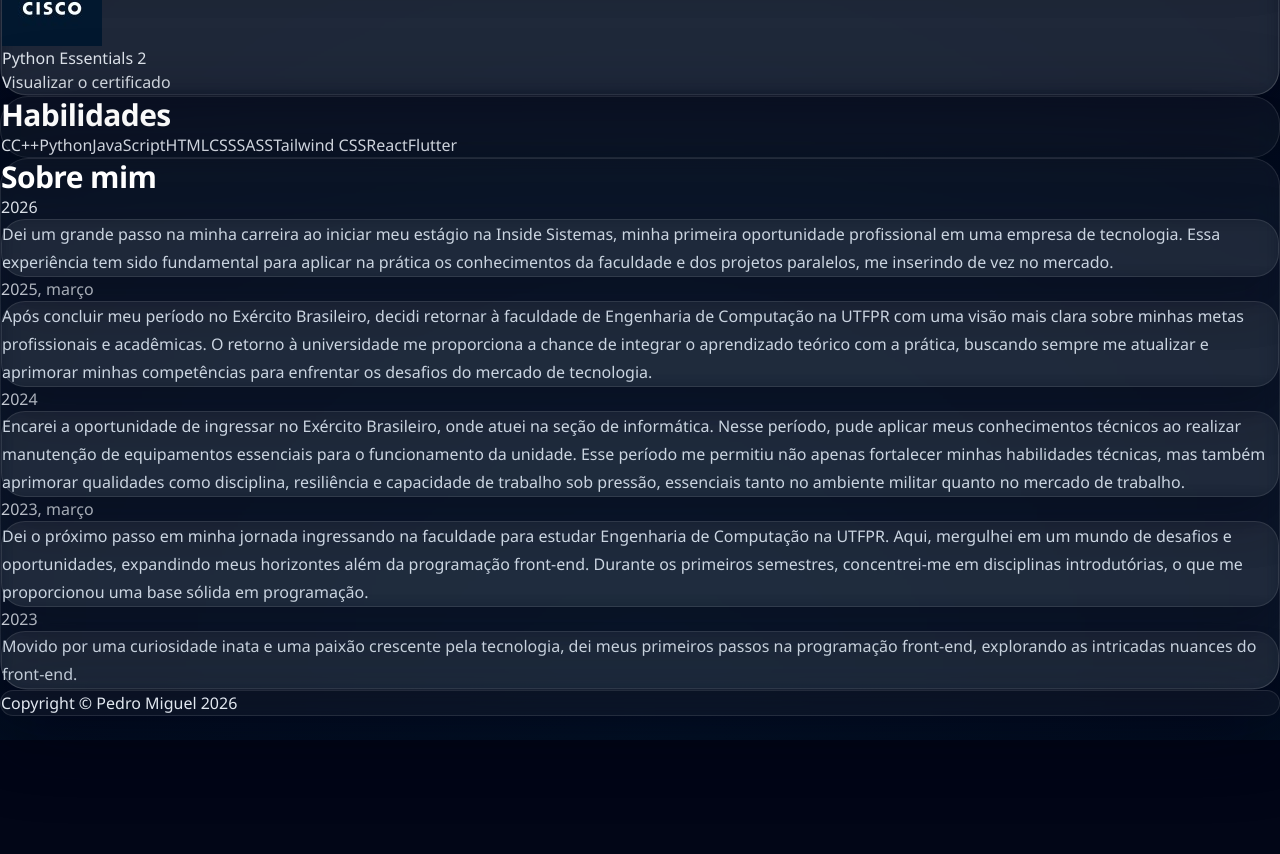
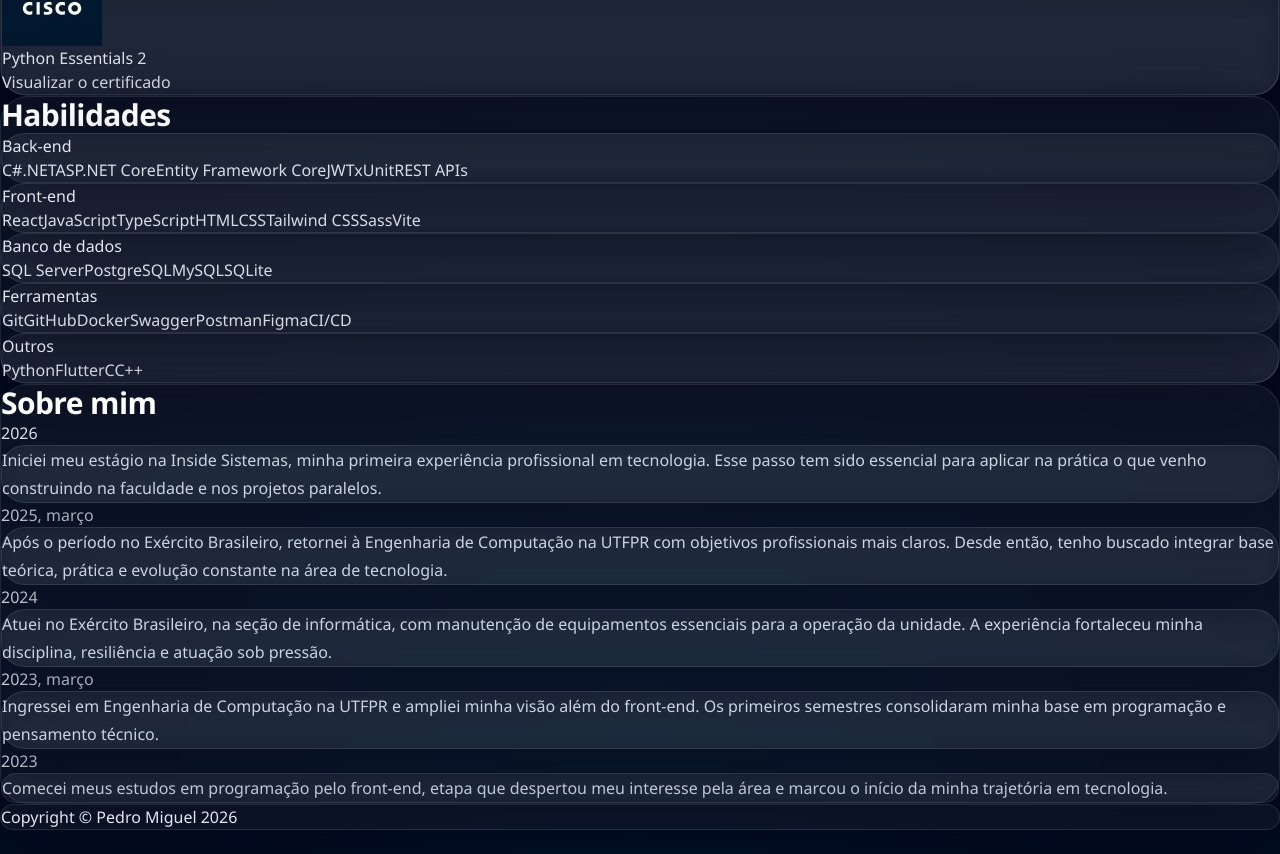
Before and after one commit to pedrogattosch/portfolio, a React (Vite) app: page / in a window 1280 px wide. Shown: the part 4520-5374 px from the top of the page. Before the commit the page ends 5260 px from the top, so only its background shows below. Built offline with nearby package versions, Linux system fonts and the light colour scheme.

Commit message:
docs: atualiza seção sobre mim

```diff
--- a/src/components/AboutMe.jsx
+++ b/src/components/AboutMe.jsx
@@ -8,27 +8,27 @@ const content = {
       {
         data: "2026",
         texto:
-          "Dei um grande passo na minha carreira ao iniciar meu estágio na Inside Sistemas, minha primeira oportunidade profissional em uma empresa de tecnologia. Essa experiência tem sido fundamental para aplicar na prática os conhecimentos da faculdade e dos projetos paralelos, me inserindo de vez no mercado.",
+          "Iniciei meu estágio na Inside Sistemas, minha primeira experiência profissional em tecnologia. Esse passo tem sido essencial para aplicar na prática o que venho construindo na faculdade e nos projetos paralelos.",
       },
       {
         data: "2025, março",
         texto:
-          "Após concluir meu período no Exército Brasileiro, decidi retornar à faculdade de Engenharia de Computação na UTFPR com uma visão mais clara sobre minhas metas profissionais e acadêmicas. O retorno à universidade me proporciona a chance de integrar o aprendizado teórico com a prática, buscando sempre me atualizar e aprimorar minhas competências para enfrentar os desafios do mercado de tecnologia.",
+          "Após o período no Exército Brasileiro, retornei à Engenharia de Computação na UTFPR com objetivos profissionais mais claros. Desde então, tenho buscado integrar base teórica, prática e evolução constante na área de tecnologia.",
       },
       {
         data: "2024",
         texto:
-          "Encarei a oportunidade de ingressar no Exército Brasileiro, onde atuei na seção de informática. Nesse período, pude aplicar meus conhecimentos técnicos ao realizar manutenção de equipamentos essenciais para o funcionamento da unidade. Esse período me permitiu não apenas fortalecer minhas habilidades técnicas, mas também aprimorar qualidades como disciplina, resiliência e capacidade de trabalho sob pressão, essenciais tanto no ambiente militar quanto no mercado de trabalho.",
+          "Atuei no Exército Brasileiro, na seção de informática, com manutenção de equipamentos essenciais para a operação da unidade. A experiência fortaleceu minha disciplina, resiliência e atuação sob pressão.",
       },
       {
         data: "2023, março",
         texto:
-          "Dei o próximo passo em minha jornada ingressando na faculdade para estudar Engenharia de Computação na UTFPR. Aqui, mergulhei em um mundo de desafios e oportunidades, expandindo meus horizontes além da programação front-end. Durante os primeiros semestres, concentrei-me em disciplinas introdutórias, o que me proporcionou uma base sólida em programação.",
+          "Ingressei em Engenharia de Computação na UTFPR e ampliei minha visão além do front-end. Os primeiros semestres consolidaram minha base em programação e pensamento técnico.",
       },
       {
         data: "2023",
         texto:
-          "Movido por uma curiosidade inata e uma paixão crescente pela tecnologia, dei meus primeiros passos na programação front-end, explorando as intricadas nuances do front-end.",
+          "Comecei meus estudos em programação pelo front-end, etapa que despertou meu interesse pela área e marcou o início da minha trajetória em tecnologia.",
       },
     ],
   },
@@ -38,27 +38,27 @@ const content = {
       {
         data: "2026",
         texto:
-          "I took a major step in my career by starting my internship at Inside Sistemas, my first professional opportunity in a tech company. This experience has been essential to put into practice the knowledge gained from college and side projects, fully immersing me in the job market.",
+          "I started my internship at Inside Sistemas, my first professional experience in technology. This step has been essential for applying in practice what I have been building through university and side projects.",
       },
       {
         data: "March, 2025",
         texto:
-          "After completing my period in the Brazilian Army, I decided to return to the Computer Engineering program at UTFPR with a clearer vision of my professional and academic goals. Returning to university gives me the chance to integrate theoretical learning with practice, always seeking to update and improve my skills to face the challenges of the technology market.",
+          "After my time in the Brazilian Army, I returned to Computer Engineering at UTFPR with clearer professional goals. Since then, I have been focused on connecting theory, practice, and continuous growth in technology.",
       },
       {
         data: "2024",
         texto:
-          "I took the opportunity to join the Brazilian Army, where I worked in the IT section. During this period, I was able to apply my technical knowledge by maintaining essential equipment for the unit's operation. This experience not only strengthened my technical skills but also improved qualities such as discipline, resilience, and the ability to work under pressure, which are essential both in the military and in the job market.",
+          "I worked in the IT section of the Brazilian Army, maintaining essential equipment for the unit's operation. The experience strengthened my discipline, resilience, and ability to perform under pressure.",
       },
       {
         data: "March, 2023",
         texto:
-          "I took the next step in my journey by enrolling in Computer Engineering at UTFPR. Here, I immersed myself in a world of challenges and opportunities, expanding my horizons beyond front-end programming. During the first semesters, I focused on introductory subjects, which gave me a solid foundation in programming.",
+          "I started Computer Engineering at UTFPR and expanded my perspective beyond front-end development. The first semesters helped build a solid foundation in programming and technical thinking.",
       },
       {
         data: "2023",
         texto:
-          "Driven by innate curiosity and a growing passion for technology, I took my first steps in front-end programming, exploring the intricate nuances of the front-end.",
+          "I began my programming studies through front-end development, which sparked my interest in the field and marked the beginning of my journey in technology.",
       },
     ],
   },
--- a/src/components/Skills.jsx
+++ b/src/components/Skills.jsx
@@ -2,22 +2,127 @@ import React from "react";
 import { useLanguage } from "../hooks/useLanguage";
 
 const content = {
-  pt: { titulo: "Habilidades" },
-  en: { titulo: "Skills" },
-};
-
-const skills = [
+  pt: {
+    titulo: "Habilidades",
+    categorias: [
+      {
+        titulo: "Back-end",
+        skills: [
+          "C#",
+          ".NET",
+          "ASP.NET Core",
+          "Entity Framework Core",
+          "JWT",
+          "xUnit",
+          "REST APIs",
+        ],
+      },
+      {
+        titulo: "Front-end",
+        skills: [
+          "React",
+          "JavaScript",
+          "TypeScript",
+          "HTML",
+          "CSS",
+          "Tailwind CSS",
+          "Sass",
+          "Vite",
+        ],
+      },
+      {
+        titulo: "Banco de dados",
+        skills: [
+          "SQL Server",
+          "PostgreSQL",
+          "MySQL",
+          "SQLite",
+        ],
+      },
+      {
+        titulo: "Ferramentas",
+        skills: [
+          "Git",
+          "GitHub",
+          "Docker",
+          "Swagger",
+          "Postman",
+          "Figma",
+          "CI/CD",
+        ],
+      },
+      {
+        titulo: "Outros",
+        skills: [
+          "Python",
+          "Flutter",
           "C",
           "C++",
-  "Python",
+        ],
+      },
+    ],
+  },
+  en: {
+    titulo: "Skills",
+    categorias: [
+      {
+        titulo: "Back-end",
+        skills: [
+          "C#",
+          ".NET",
+          "ASP.NET Core",
+          "Entity Framework Core",
+          "JWT",
+          "xUnit",
+          "REST APIs",
+        ],
+      },
+      {
+        titulo: "Front-end",
+        skills: [
+          "React",
           "JavaScript",
+          "TypeScript",
           "HTML",
           "CSS",
-  "SASS",
           "Tailwind CSS",
-  "React",
+          "Sass",
+          "Vite",
+        ],
+      },
+      {
+        titulo: "Databases",
+        skills: [
+          "SQL Server",
+          "PostgreSQL",
+          "MySQL",
+          "SQLite",
+        ],
+      },
+      {
+        titulo: "Tools",
+        skills: [
+          "Git",
+          "GitHub",
+          "Docker",
+          "Swagger",
+          "Postman",
+          "Figma",
+          "CI/CD",
+        ],
+      },
+      {
+        titulo: "Others",
+        skills: [
+          "Python",
           "Flutter",
-];
+          "C",
+          "C++",
+        ],
+      },
+    ],
+  },
+};
 
 function Skills() {
   const { lang } = useLanguage();
@@ -26,14 +131,26 @@ function Skills() {
     <section id="habilidades">
       <div className="section-panel px-6 py-8 sm:px-8 sm:py-10">
         <h2 className="section-heading">{content[lang].titulo}</h2>
-        <div className="mt-8 flex flex-wrap gap-3">
-          {skills.map((skill) => (
+        <div className="mt-8 grid gap-5 md:grid-cols-2 xl:grid-cols-3">
+          {content[lang].categorias.map((categoria) => (
+            <div
+              key={categoria.titulo}
+              className="glass-card glass-card-hover p-6 sm:p-7"
+            >
+              <h3 className="text-lg font-semibold tracking-tight text-white">
+                {categoria.titulo}
+              </h3>
+              <div className="mt-5 flex flex-wrap gap-2.5">
+                {categoria.skills.map((skill) => (
                   <span
                     key={skill}
-              className="rounded-full border border-white/10 bg-white/[0.045] px-4 py-3 text-sm font-medium text-slate-200 shadow-[0_10px_25px_rgba(2,6,23,0.25)] transition duration-300 hover:-translate-y-1 hover:border-cyan-400/30 hover:bg-white/[0.08] hover:text-white"
+                    className="rounded-xl border border-slate-700/70 bg-slate-900/80 px-3 py-2 text-xs font-semibold uppercase tracking-[0.14em] text-slate-300"
                   >
                     {skill}
                   </span>
+                ))}
+              </div>
+            </div>
           ))}
         </div>
       </div>
```
Also changed, not shown: 5 other files (tests, documents, lock files or other folders). Lines whose indentation alone changed are shown as unchanged.
